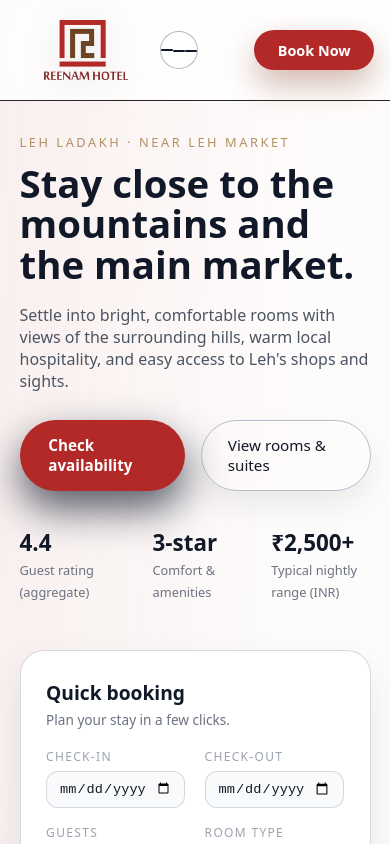
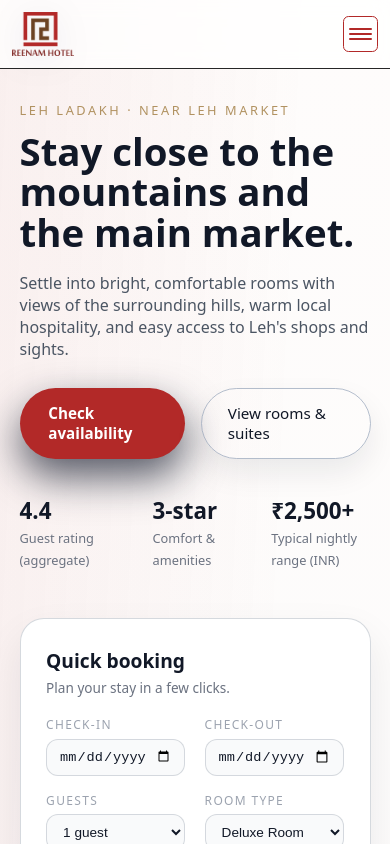
Before and after one commit to mukeshsingh1306/ReenamHotel, an Angular app in the folder reenam-hotel/: page / in a window 390 px wide. Shown: the top 844 px of the page. Built offline with nearby package versions, Linux system fonts and the light colour scheme.

Commit message:
Tweak mobile header and hamburger menu

```diff
--- a/reenam-hotel/src/app/app.html
+++ b/reenam-hotel/src/app/app.html
@@ -1,9 +1,13 @@
 <header class="site-header" [class.nav-open]="isNavOpen()">
   <div class="site-header-inner">
-	<div class="brand">
-	  <!-- Logo is served from the public/img folder at /img/reenam-logo.png -->
-		<img src="/img/reenam-logo.png" alt="Reenam Hotel logo" class="brand-logo" />
-	</div>
+  <a
+    class="brand"
+    routerLink="/"
+    (click)="closeNav()"
+  >
+    <!-- Logo is served from the public/img folder at /img/reenam-logo.png -->
+    <img src="/img/reenam-logo.png" alt="Reenam Hotel logo" class="brand-logo" />
+  </a>
   <button
     type="button"
     class="nav-toggle"
--- a/reenam-hotel/src/app/app.scss
+++ b/reenam-hotel/src/app/app.scss
@@ -61,32 +61,41 @@
 	color: #6b7280;
 }
 
+
 .nav-toggle {
-	display: none;
+	display: flex;
 	margin-left: auto;
-	margin-right: 1rem;
-	width: 2.4rem;
-	height: 2.4rem;
-	border-radius: 999px;
-	border: 1px solid rgba(156, 163, 175, 0.8);
+	margin-right: 0;
+	width: 2.2rem;
+	height: 2.2rem;
+	border-radius: 0.35rem;
+	border: 1px solid #b22928;
 	background: #ffffff;
+	flex-direction: column;
 	align-items: center;
 	justify-content: center;
 	padding: 0;
 	cursor: pointer;
+	z-index: 40;
 }
 
 .nav-toggle .bar {
 	display: block;
-	width: 1.3rem;
+	width: 1.4rem;
 	height: 2px;
 	border-radius: 999px;
-	background: #111827;
+	background: #b22928;
 	transition: transform 0.2s ease-out, opacity 0.2s ease-out;
 }
 
 .nav-toggle .bar + .bar {
 	margin-top: 3px;
+}
+
+@media (min-width: 901px) {
+	.nav-toggle {
+		display: none;
+	}
 }
 
 .main-nav {
@@ -180,18 +189,29 @@
 }
 
 @media (max-width: 900px) {
+	.site-header {
+		padding: 0.75rem 0.75rem;
+	}
+
 	.site-header-inner {
 		flex-wrap: nowrap;
 		row-gap: 0;
+		column-gap: 0.75rem;
+		padding-left: 0;
 	}
 
 	.nav-toggle {
 		display: flex;
+		margin-left: auto;
+		margin-right: 0;
+	}
+
+	.brand-logo {
+		height: 44px;
 	}
 
 	.header-cta {
-		margin-left: 0.5rem;
-		white-space: nowrap;
+		display: none;
 	}
 
 	.main-nav {
```
